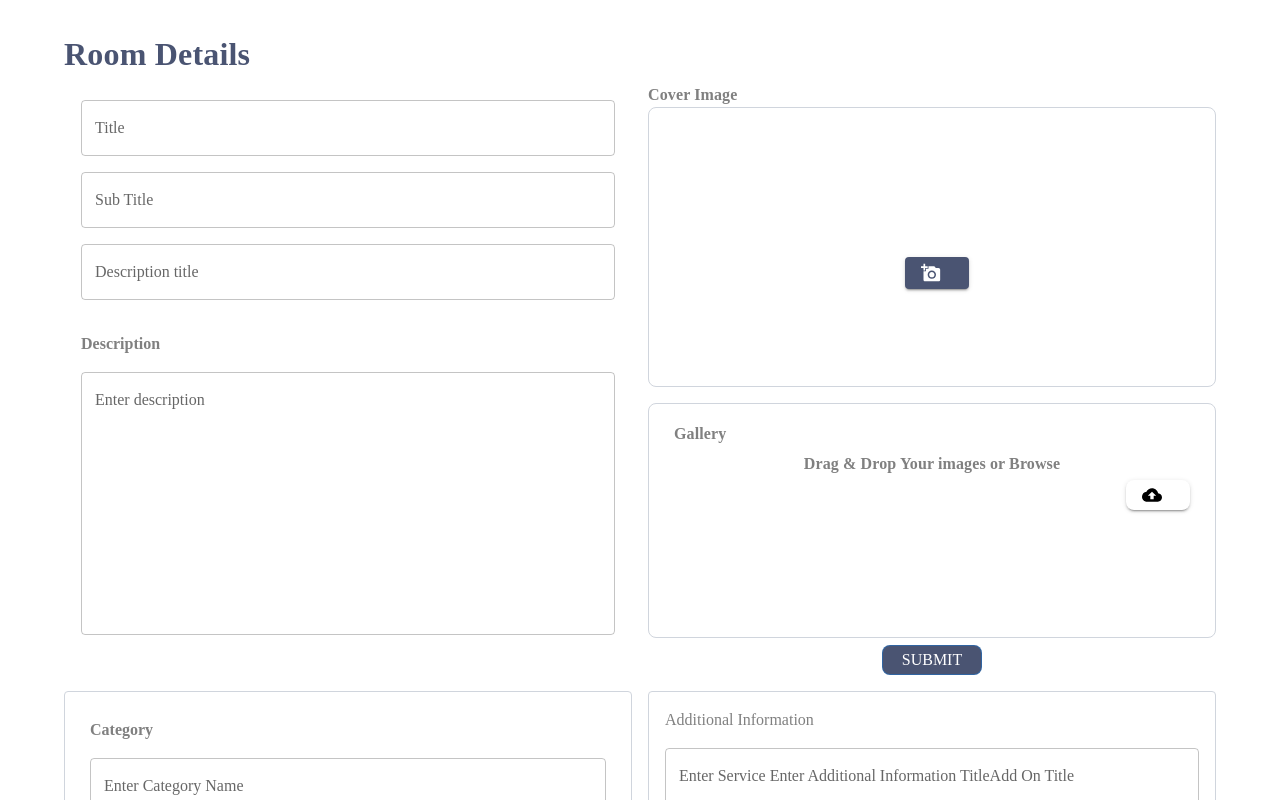
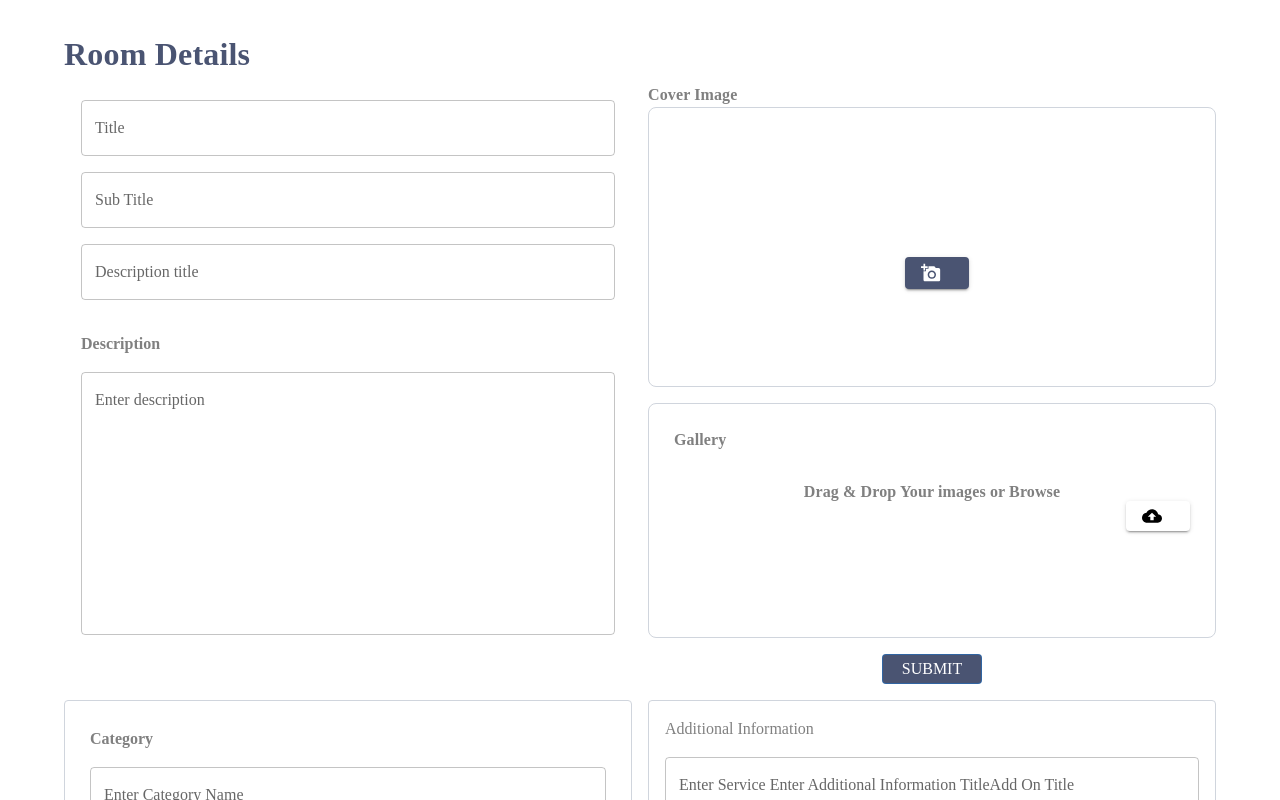
Before and after one commit to Software-Lifecycle-Consultants/slc-open-hms, a Next.js app: page /admin/roomdetails in a window 1280 px wide. Shown: the top 800 px of the page. Built offline with nearby package versions, Linux system fonts and the light colour scheme.

Commit message:
Updated MUI Spacing into Gallery.tsx

```diff
--- a/components/roomDetails/Gallery.tsx
+++ b/components/roomDetails/Gallery.tsx
@@ -31,6 +31,7 @@ export default function StandardImageList() {
         }}
       >
         <Typography
+        mt={2}
           style={{
             color: "Gray",
             fontSize: "16px",
@@ -38,12 +39,13 @@ export default function StandardImageList() {
             fontStyle: "normal",
             letterSpacing: "0.12px",
             fontWeight: "700",
-            marginTop: "10px",
+
           }}
         >
           Gallery
         </Typography>
         <Typography
+        mt={4}
           style={{
             color: "Gray",
             fontSize: "16px",
@@ -51,7 +53,6 @@ export default function StandardImageList() {
             fontStyle: "normal",
             letterSpacing: "0.12px",
             fontWeight: "700",
-            marginTop: "10px",
             textAlign: "center",
           }}
         >
@@ -65,11 +66,11 @@ export default function StandardImageList() {
           tabIndex={-1}
           startIcon={<CloudUploadIcon />}
           sx={{
-            marginTop: "7px",
+            mt: "7",
             backgroundColor: "white",
             color: "black",
             height: "30px",
-            borderRadius: "8px",
+            borderRadius: "8",
           }}
         >
           <VisuallyHiddenInput type="file" />
@@ -77,15 +78,15 @@ export default function StandardImageList() {
         </Box>
       </Card>
       {/* Gallery images submit button */}
-      <Box display="flex" justifyContent="center" alignItems="center">
+      <Box mt={2}
+       display="flex" justifyContent="center" alignItems="center" >
         <Button
           sx={{
-            marginTop: "7px",
             justifyContent: "center",
             color: "white",
             width: "100px",
             height: "30px",
-            borderRadius: "8px",
+            borderRadius: "8",
             textAlign: "center",
             backgroundColor: "#4A5472",
           }}
```
